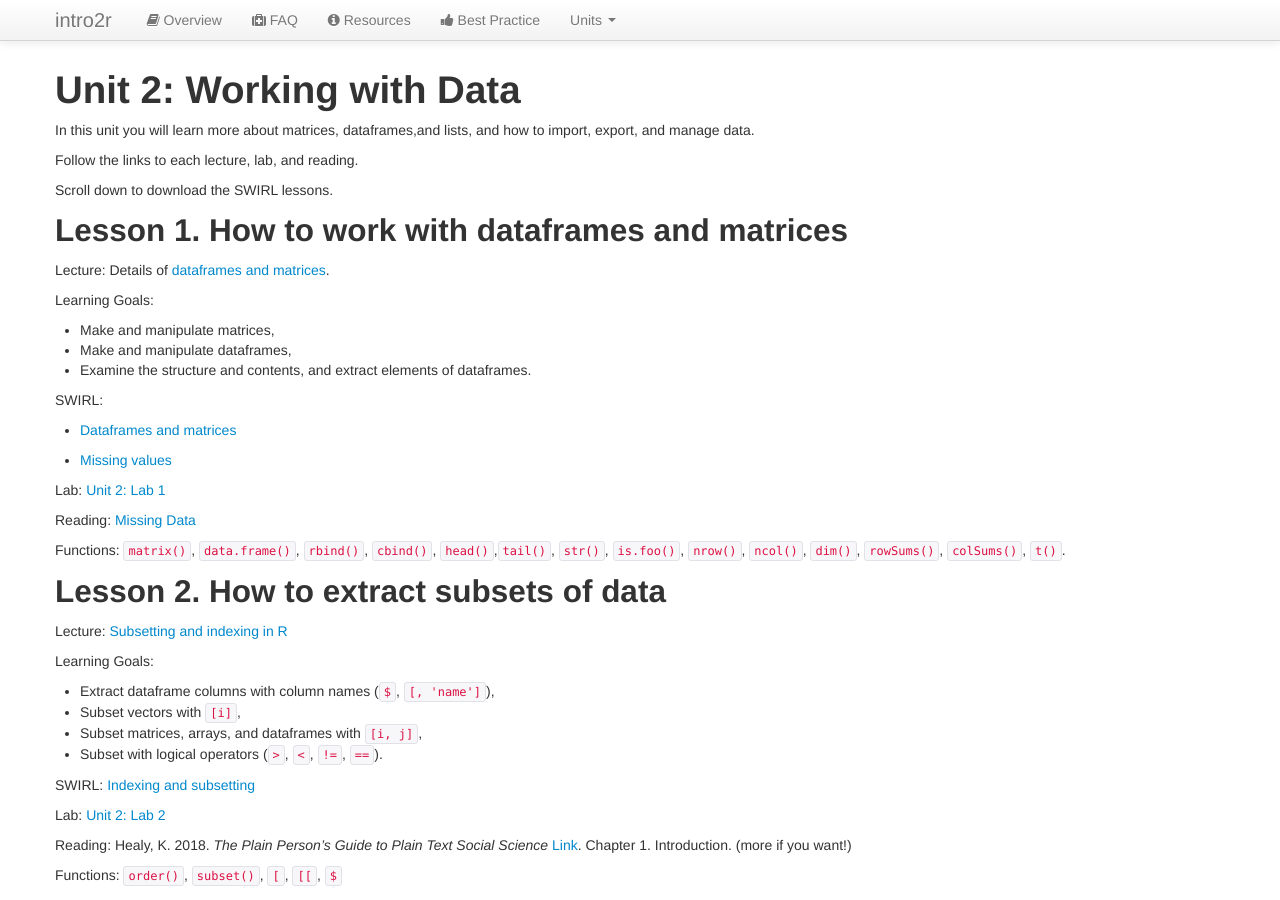
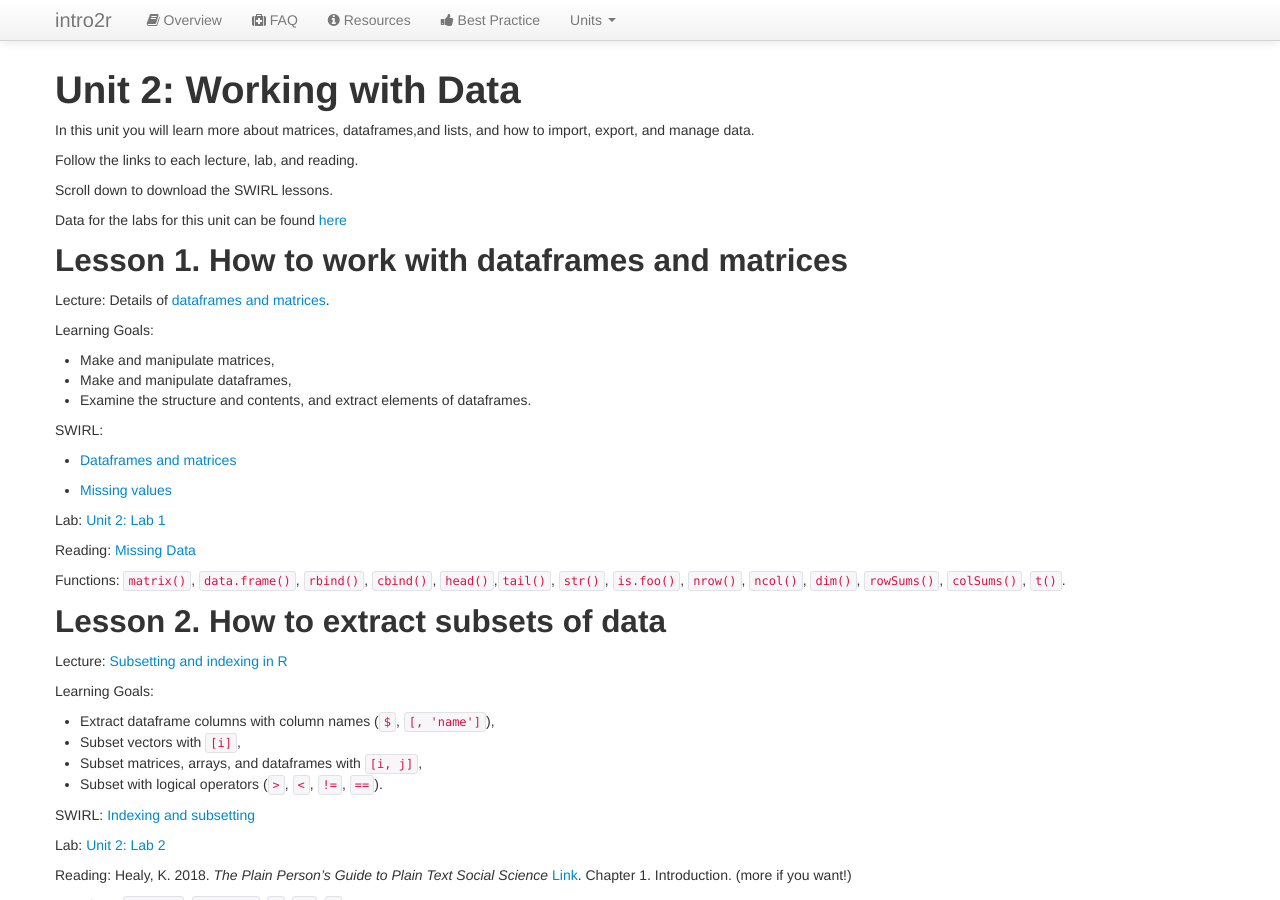
Before and after one commit to intro2r/intro2r, a Jekyll site: the page built from unit2/index.md, in a window 1280 px wide and 900 px high. Built offline with Jekyll 4.4.1, drawn with Linux system fonts in a browser that asks for light colours.

Commit message:
Update index.md

```diff
--- a/unit2/index.md
+++ b/unit2/index.md
@@ -10,6 +10,9 @@ In this unit you will learn more about matrices, dataframes,and lists, and how t
 Follow the links to each lecture, lab, and reading.
 
 Scroll down to download the SWIRL lessons.
+
+Data for the labs for this unit can be found [here](../data/)
+
 
 ## Lesson 1. How to work with dataframes and matrices
 
```
